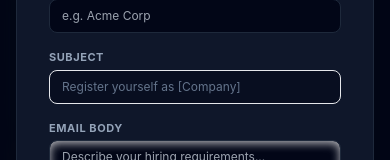
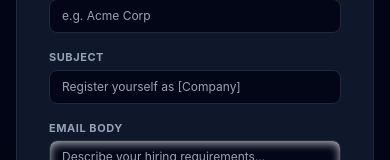
Before and after one commit to srivatsamalali/KammSeKaam, a React (Vite) app in the folder frontend/: page / in a window 390 px wide. Both pictures are taken after a click on the link "For Clients". Shown: the part 6120-6280 px from the top of the page. Built offline with nearby package versions, Linux system fonts and the light colour scheme; no server answers.

Commit message:
optimized transitions for mobile devices and kept modal subject field open as placeholder

```diff
--- a/frontend/src/App.jsx
+++ b/frontend/src/App.jsx
@@ -22,6 +22,15 @@ import RecruiterDashboard from './pages/RecruiterDashboard'
 import AdminLogin from './pages/AdminLogin'
 import AdminDashboard from './pages/AdminDashboard'
 import MeetingRoom from './pages/MeetingRoom'
+
+// Scroll to top on route change helper
+function ScrollToTop() {
+  const { pathname } = useLocation()
+  useEffect(() => {
+    window.scrollTo(0, 0)
+  }, [pathname])
+  return null
+}
 
 function AnimatedRoutes() {
   const location = useLocation()
@@ -89,6 +98,7 @@ function App() {
       <div className="min-h-screen w-full bg-[var(--bg-color)] text-[var(--text-color)] transition-colors duration-300">
         <div className="w-full">
           <BrowserRouter>
+            <ScrollToTop />
             <PublicHeader />
             <IdleTimeoutHandler />
             <AnimatedRoutes />
--- a/frontend/src/components/PublicHeader.jsx
+++ b/frontend/src/components/PublicHeader.jsx
@@ -16,6 +16,7 @@ const PublicHeader = () => {
   const [clientForm, setClientForm] = useState({
     from: '',
     company: '',
+    subject: '',
     body: ''
   })
 
@@ -338,9 +339,10 @@ const PublicHeader = () => {
                 <label className="block text-[11px] font-bold text-slate-400 uppercase tracking-wider mb-1">Subject</label>
                 <input
                   type="text"
-                  value={`Register yourself as ${clientForm.company || '[Company]'}`}
-                  className="w-full bg-slate-950/50 border border-slate-850 rounded-lg px-3 py-2 text-xs text-slate-500"
-                  disabled
+                  placeholder={`Register yourself as ${clientForm.company || '[Company]'}`}
+                  value={clientForm.subject}
+                  onChange={(e) => setClientForm(prev => ({ ...prev, subject: e.target.value }))}
+                  className="w-full bg-slate-950 border border-slate-800 rounded-lg px-3 py-2 text-xs text-slate-200 focus:outline-hidden focus:border-[#b88f3f] transition-colors"
                 />
               </div>
               <div>
--- a/frontend/src/styles/index.css
+++ b/frontend/src/styles/index.css
@@ -492,17 +492,15 @@ button:disabled,
 
 .page-transition {
   opacity: 0;
-  animation: pageSwipeIn 0.5s cubic-bezier(0.16, 1, 0.3, 1) forwards;
+  animation: pageFadeIn 0.3s ease-out forwards;
 }
 
-@keyframes pageSwipeIn {
+@keyframes pageFadeIn {
   from {
     opacity: 0;
-    transform: translateX(30px) scale(0.98);
   }
   to {
     opacity: 1;
-    transform: translateX(0) scale(1);
   }
 }
 
```
